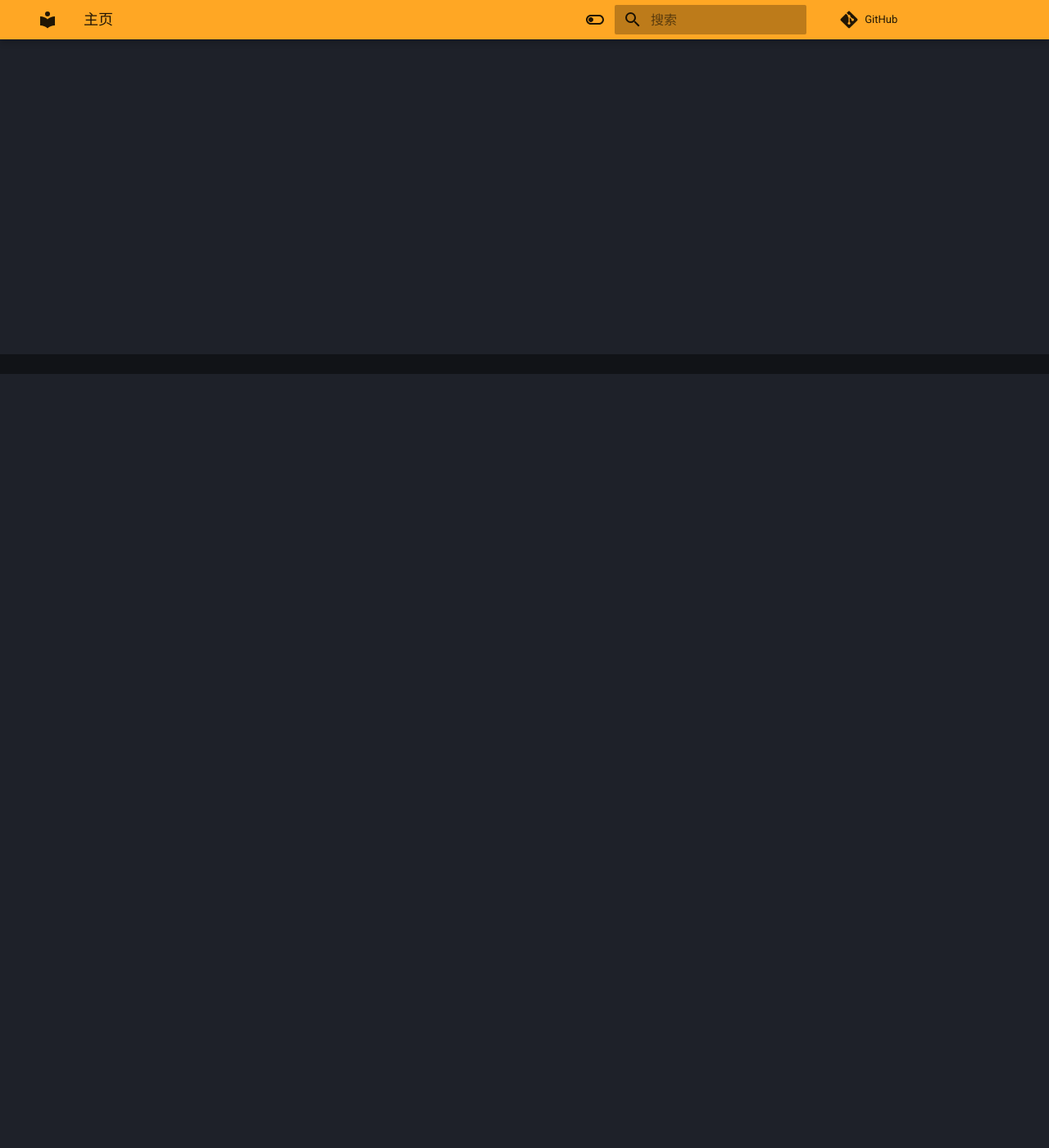
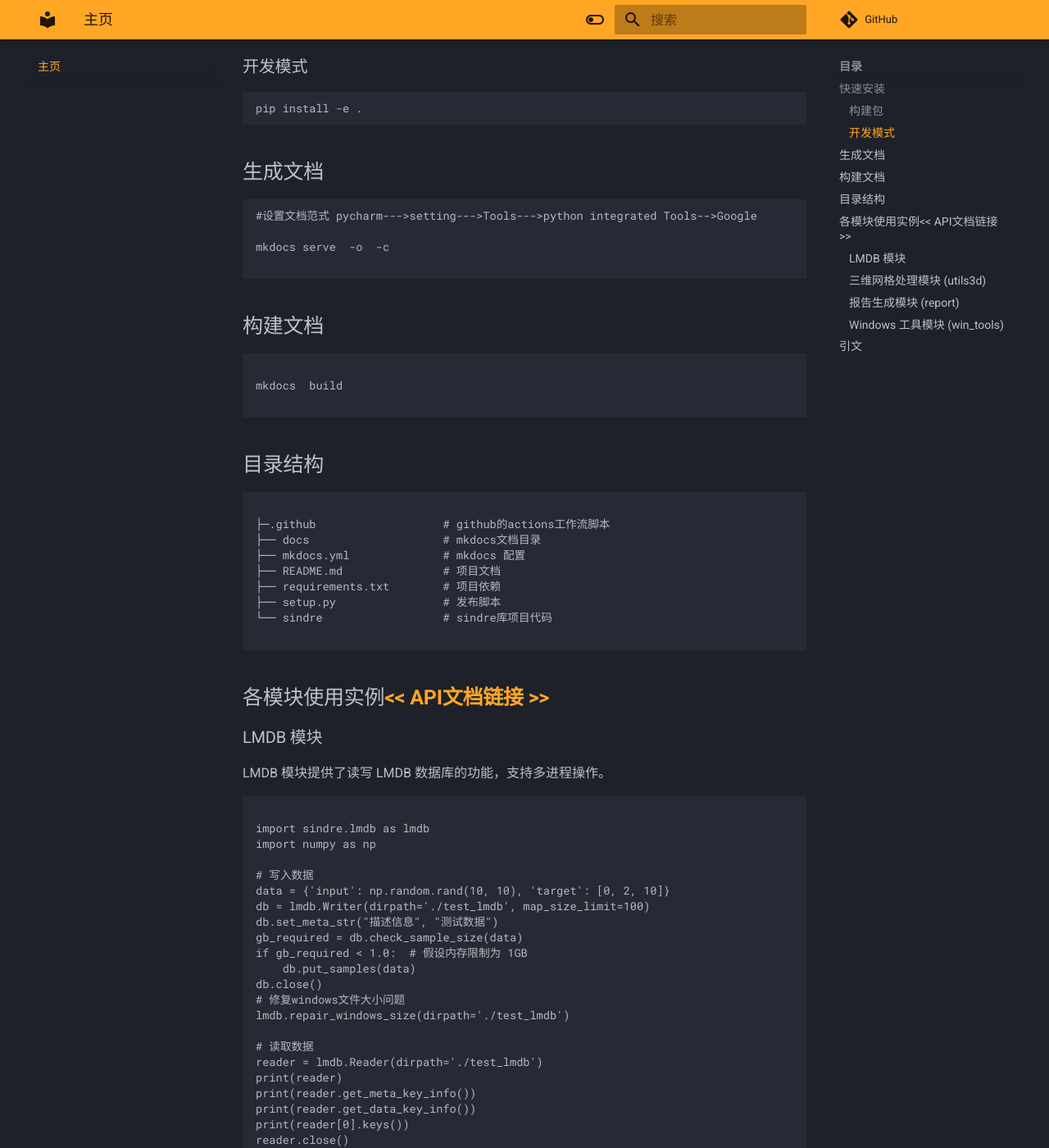
Before and after one commit to SindreYang/sindre, an MkDocs documentation site: the page built from docs/index.md, in a window 1280 px wide and 1400 px high, scrolled down 944 px. Shown: the whole window at 82% size. Built offline with MkDocs 1.6.1 and Material for MkDocs 9.7.7, drawn with Linux system fonts in a browser that asks for light colours; comment, search, counter and statistics services are not loaded; some of the changed text lies outside the part shown.

Commit message:
更新readme

````diff
--- a/docs/index.md
+++ b/docs/index.md
@@ -1,38 +1,211 @@
-<div align="center">
 
-# Sindre-常用函数库
 
-<a href="https://pytorch.org/get-started/locally/"><img alt="PyTorch" src="https://img.shields.io/badge/PyTorch-ee4c2c?logo=pytorch&logoColor=white"></a>
-<a href="https://hydra.cc/"><img alt="Config: Hydra" src="https://img.shields.io/badge/Config-Hydra-89b8cd"></a>
-[![Conference](http://img.shields.io/badge/NeurIPS-2022-4b44ce.svg)](https://papers.nips.cc/book/advances-in-neural-information-processing-systems-31-2018)
-[![Conference](http://img.shields.io/badge/ICLR-2022-4b44ce.svg)](https://papers.nips.cc/book/advances-in-neural-information-processing-systems-31-2018)
-[![Conference](http://img.shields.io/badge/AnyConference-year-4b44ce.svg)](https://papers.nips.cc/book/advances-in-neural-information-processing-systems-31-2018)
-<p align="center">
-    <br />
-    <a href="https://sindreyang.github.io/sindre/"><strong><<  项目API文档 >></strong></a>
-    <br />
-    <br />
-    <a href="https://github.com/SindreYang/sindre/releases">下载Releases</a>
-    ·
-    <a href="https://github.com/SindreYang/sindre/issues">报告Bug</a>
-    ·
-    <a href="https://github.com/SindreYang/sindre/issues">提出新特性</a>
-  </p>
-</div>
+# Sindre-自用库
+</p>
+  <a href="https://github.com/SindreYang/sindre/releases">下载Releases</a>
+  ·
+  <a href="https://github.com/SindreYang/sindre/issues">报告Bug</a>
+  ·
+  <a href="https://github.com/SindreYang/sindre/issues">提出新特性</a>
+</p>
 
-### 快速安装
+## 快速安装
 
 ```bash
+
 pip install  sindre
+
  ```
 
 
-### 引文
+
+
+## 推荐配置
+
+
+1. python >= 3.8
+
+
+## 安装步骤
+
+### 安装依赖
+
+```bash
+
+# 克隆项目
+git clone https://github.com/SindreYang/sindre.git
+# 安装依赖
+pip install -r requirements.txt
+
 
 ```
+
+### 构建包
+
+
+```bash
+python setup.py bdist_wheel
+```
+
+### 开发模式
+
+
+```bash
+pip install -e .
+```
+
+
+
+## 生成文档
+
+
+
+```bash
+#设置文档范式 pycharm--->setting--->Tools--->python integrated Tools-->Google
+
+mkdocs serve  -o  -c
+
+```
+
+## 构建文档
+
+```bash
+
+mkdocs  build
+
+```
+
+
+## 目录结构
+
+```
+
+├─.github                   # github的actions工作流脚本
+├── docs                    # mkdocs文档目录
+├── mkdocs.yml              # mkdocs 配置
+├── README.md               # 项目文档
+├── requirements.txt        # 项目依赖
+├── setup.py                # 发布脚本
+└── sindre                  # sindre库项目代码
+
+```
+
+
+## 各模块使用实例<a href="https://sindreyang.github.io/sindre/"><strong><< API文档链接 >></strong></a>
+
+### LMDB 模块
+LMDB 模块提供了读写 LMDB 数据库的功能，支持多进程操作。
+
+```python
+
+import sindre.lmdb as lmdb
+import numpy as np
+
+# 写入数据
+data = {'input': np.random.rand(10, 10), 'target': [0, 2, 10]}
+db = lmdb.Writer(dirpath='./test_lmdb', map_size_limit=100)
+db.set_meta_str("描述信息", "测试数据")
+gb_required = db.check_sample_size(data)
+if gb_required < 1.0:  # 假设内存限制为 1GB
+    db.put_samples(data)
+db.close()
+# 修复windows文件大小问题
+lmdb.repair_windows_size(dirpath='./test_lmdb')
+
+# 读取数据
+reader = lmdb.Reader(dirpath='./test_lmdb')
+print(reader)
+print(reader.get_meta_key_info())
+print(reader.get_data_key_info())
+print(reader[0].keys())
+reader.close()
+
+```
+
+
+### 三维网格处理模块 (utils3d)
+
+三维网格处理模块提供了网格的转换、采样、质量检测等功能。
+
+``` python
+
+import numpy as np
+from sindre.utils3d.mesh import SindreMesh
+
+# 创建网格
+vertices = np.array([[0, 0, 0], [1, 0, 0], [0, 1, 0]])
+faces = np.array([[0, 1, 2]])
+mesh = SindreMesh(vertices=vertices, faces=faces)
+mesh = SindreMesh(load_all("test.ply")) # 支持任意类型导入
+# 转换为 任意格式，如meshlab，vedo，pytorch3d,dict,open3d等等
+trimesh_mesh = mesh.to_trimesh()
+
+# 显示网格信息
+print(mesh)
+
+# 渲染网格
+mesh.show()
+
+# 带标签渲染
+mesh.show(labels=labels)
+
+# 联合vedo一起渲染
+mesh.show([vedo.Points(vertices)])
+
+# 采样点云
+points = mesh.sample(density=1)
+print(points.shape)
+
+```
+
+### 报告生成模块 (report)
+
+报告生成模块可以将测试结果转换为 HTML 报告。
+
+```python
+
+from sindre.report.report import Report
+
+# 创建报告对象
+report = Report()
+
+# 添加测试结果
+row = {
+    "className": "TestClass",
+    "methodName": "test_method",
+    "description": "测试方法描述",
+    "spendTime": 1.5,
+    "status": "成功",
+    "log": []
+}
+report.append_row(row)
+
+# 写入报告
+report.write()
+
+```
+
+### Windows 工具模块 (win_tools)
+
+Windows 工具模块提供了一些 Windows 系统相关的工具函数。
+
+```python
+from sindre.win_tools import tools
+
+# 将目录下所有 py 文件编译为 pyd
+tools.py2pyd(r"C:\Users\sindre\Downloads\55555", clear_py=False)
+
+```
+
+
+
+## 引文
+
+```bash
 {
- @title={sindre},
+  @title={sindre},
   author={sindreyang},
   year={2024}
 }
+
 ```
````
Also changed, not shown: README.md (+139 -15 lines).
